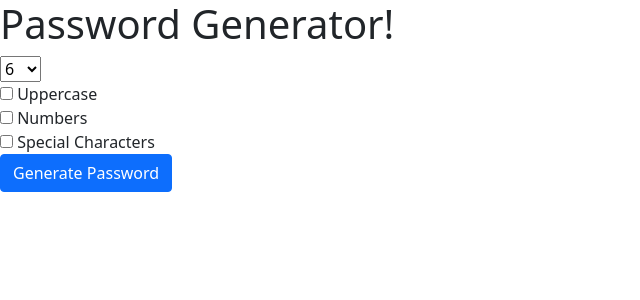
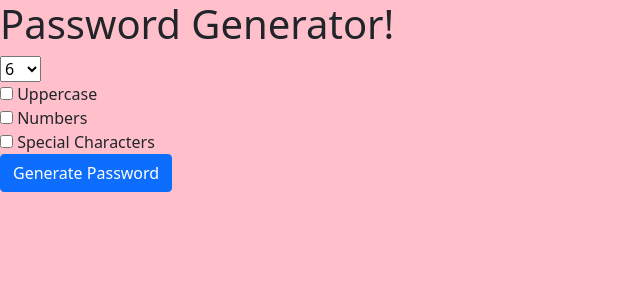
Before and after one commit to xalxnder/password-generator-django, a Django app: page / in a window 1280 px wide. Shown: the top 300 px of the page, without its empty margins (0-640 px from the left). Run offline with Django 3.2, Linux system fonts and the light colour scheme.

Commit message:
Update static settings

```diff
--- a/generator/templates/generator/base.html
+++ b/generator/templates/generator/base.html
@@ -1,3 +1,4 @@
+{% load static %}
 <!DOCTYPE html>
 <html lang="en">
 <head>
@@ -6,6 +7,7 @@
     <meta name="viewport" content="width=device-width, initial-scale=1.0">
     <link href="https://cdn.jsdelivr.net/npm/bootstrap@5.0.1/dist/css/bootstrap.min.css" rel="stylesheet" integrity="sha384-+0n0xVW2eSR5OomGNYDnhzAbDsOXxcvSN1TPprVMTNDbiYZCxYbOOl7+AMvyTG2x" crossorigin="anonymous">
 
+    <link rel="stylesheet" type="text/css" href="{% static 'css/styles.css' %}">
     <title>Document</title>
 </head>
 <body>
--- a/password_generator/settings.py
+++ b/password_generator/settings.py
@@ -11,6 +11,7 @@ https://docs.djangoproject.com/en/1.11/ref/settings/
 """
 
 import os
+import os.path
 from .secrets import KEY
 # Build paths inside the project like this: os.path.join(BASE_DIR, ...)
 BASE_DIR = os.path.dirname(os.path.dirname(os.path.abspath(__file__)))
@@ -114,5 +115,8 @@ USE_TZ = True
 
 # Static files (CSS, JavaScript, Images)
 # https://docs.djangoproject.com/en/1.11/howto/static-files/
-
+STATIC_ROOT = ''
 STATIC_URL = '/static/'
+STATICFILES_DIRS = [
+    os.path.join(BASE_DIR, 'static')
+]
--- /dev/null
+++ b/static/css/styles.css
@@ -0,0 +1,3 @@
+body{
+    background-color: pink;
+}
```
